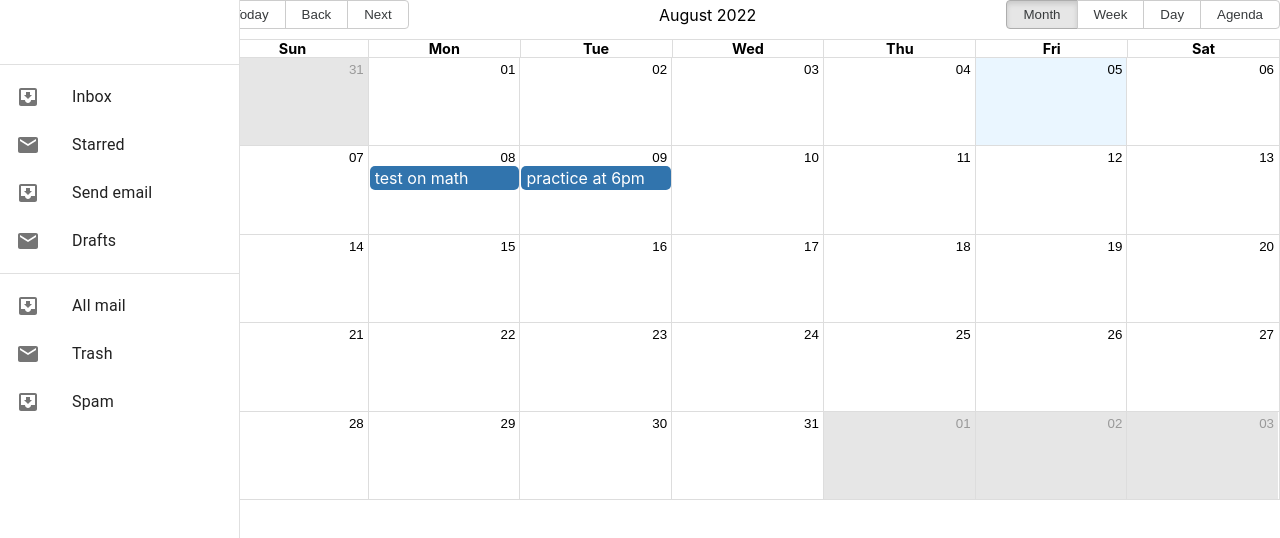
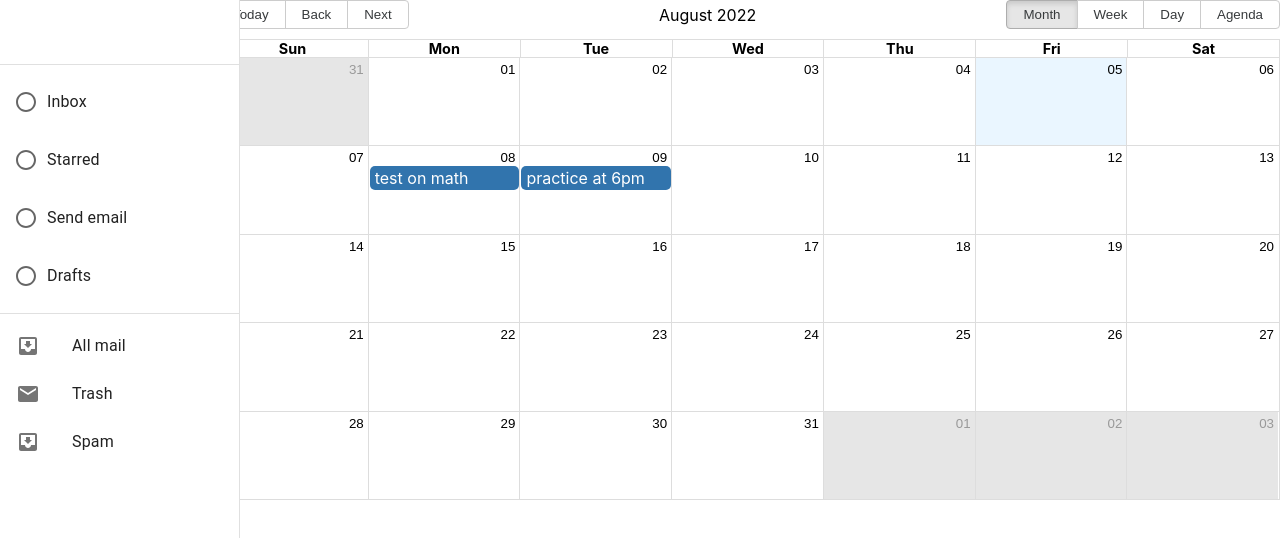
Before and after one commit to TaliSofiMato/CalendarX, a React (Create React App) app: page / in a window 1280 px wide. Shown: the top 538 px of the page. Built offline with nearby package versions, Linux system fonts and the light colour scheme.

Commit message:
adding radio component to side bar

```diff
--- /dev/null
+++ b/src/Radio.js
@@ -0,0 +1,20 @@
+import {
+    FormControlLabel,
+    Radio as MUIRadio,
+    FormLabel,
+
+} from '@mui/material';
+
+
+const Radio = ({value, label}) => {
+    return (
+        <>
+                <FormControlLabel
+                    control={<MUIRadio />}
+                    label={label}
+                    value={value} />
+        </>
+
+    )
+}
+export default Radio;
--- a/src/Sidebar.js
+++ b/src/Sidebar.js
@@ -15,7 +15,8 @@ import ListItemText from '@mui/material/ListItemText';
 import MailIcon from '@mui/icons-material/Mail';
 import MenuIcon from '@mui/icons-material/Menu';
 import Toolbar from '@mui/material/Toolbar';
-import Typography from '@mui/material/Typography';
+import { RadioGroup } from '@mui/material';
+import Radio from './Radio'
 
 const drawerWidth = 240;
 
@@ -31,19 +32,23 @@ const Sidebar = (props) => {
     <div>
       <Toolbar />
       <Divider />
+
+      <RadioGroup
+        name="radio-buttons-group"
+      >
         <List>
-        {['Inbox', 'Starred', 'Send email', 'Drafts'].map((text, index) => (
+          {['Inbox', 'Starred', 'Send email', 'Drafts'].map((text) => (
             <ListItem key={text} disablePadding>
               <ListItemButton>
-              <ListItemIcon>
-                {index % 2 === 0 ? <InboxIcon /> : <MailIcon />}
-              </ListItemIcon>
-              <ListItemText primary={text} />
+                <Radio value={text} label={text} />
               </ListItemButton>
             </ListItem>
           ))}
         </List>
+      </RadioGroup>
+
       <Divider />
+      {/* radio<></> */}
       <List>
         {['All mail', 'Trash', 'Spam'].map((text, index) => (
           <ListItem key={text} disablePadding>
```
Lines whose indentation alone changed are shown as unchanged.
